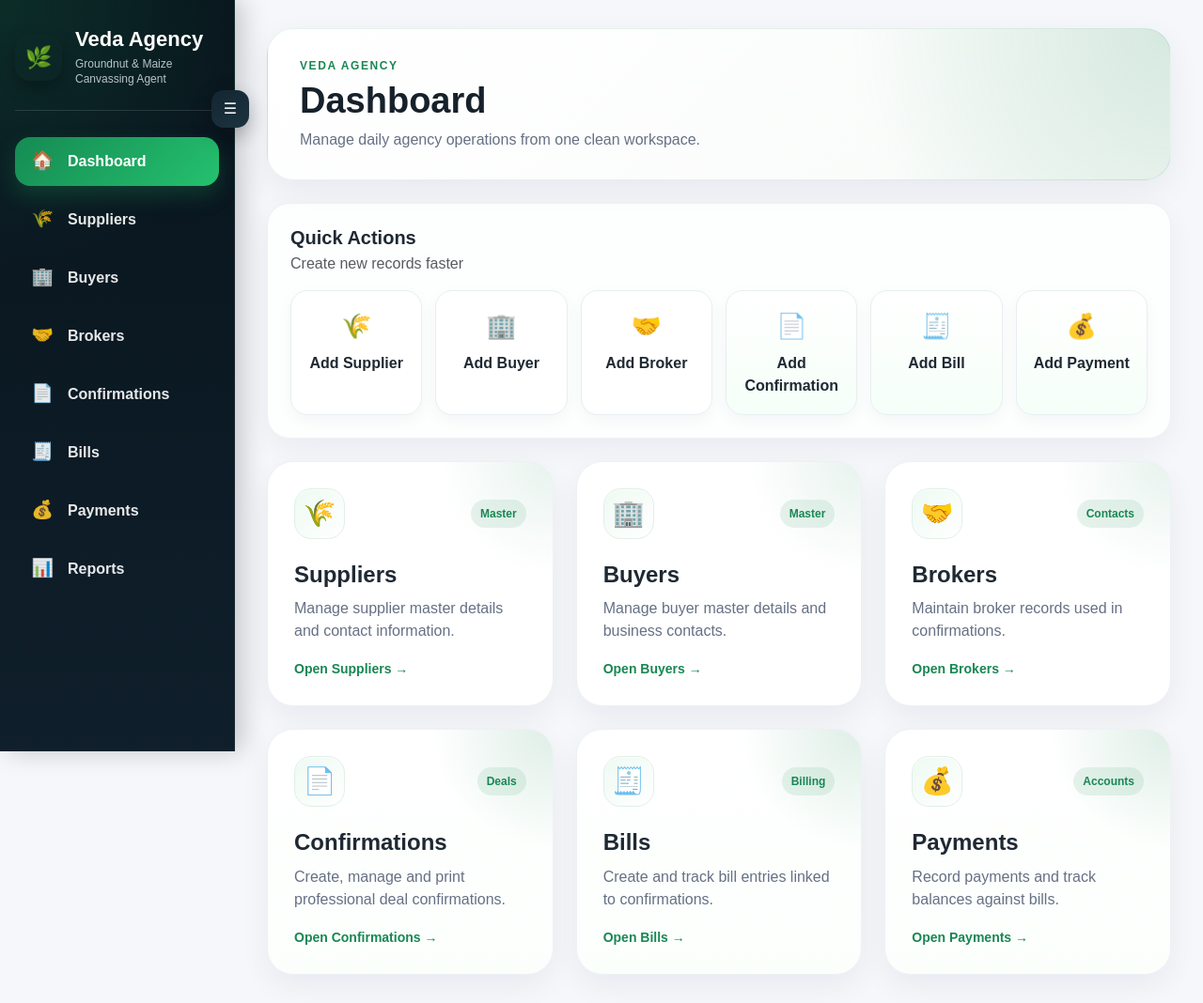
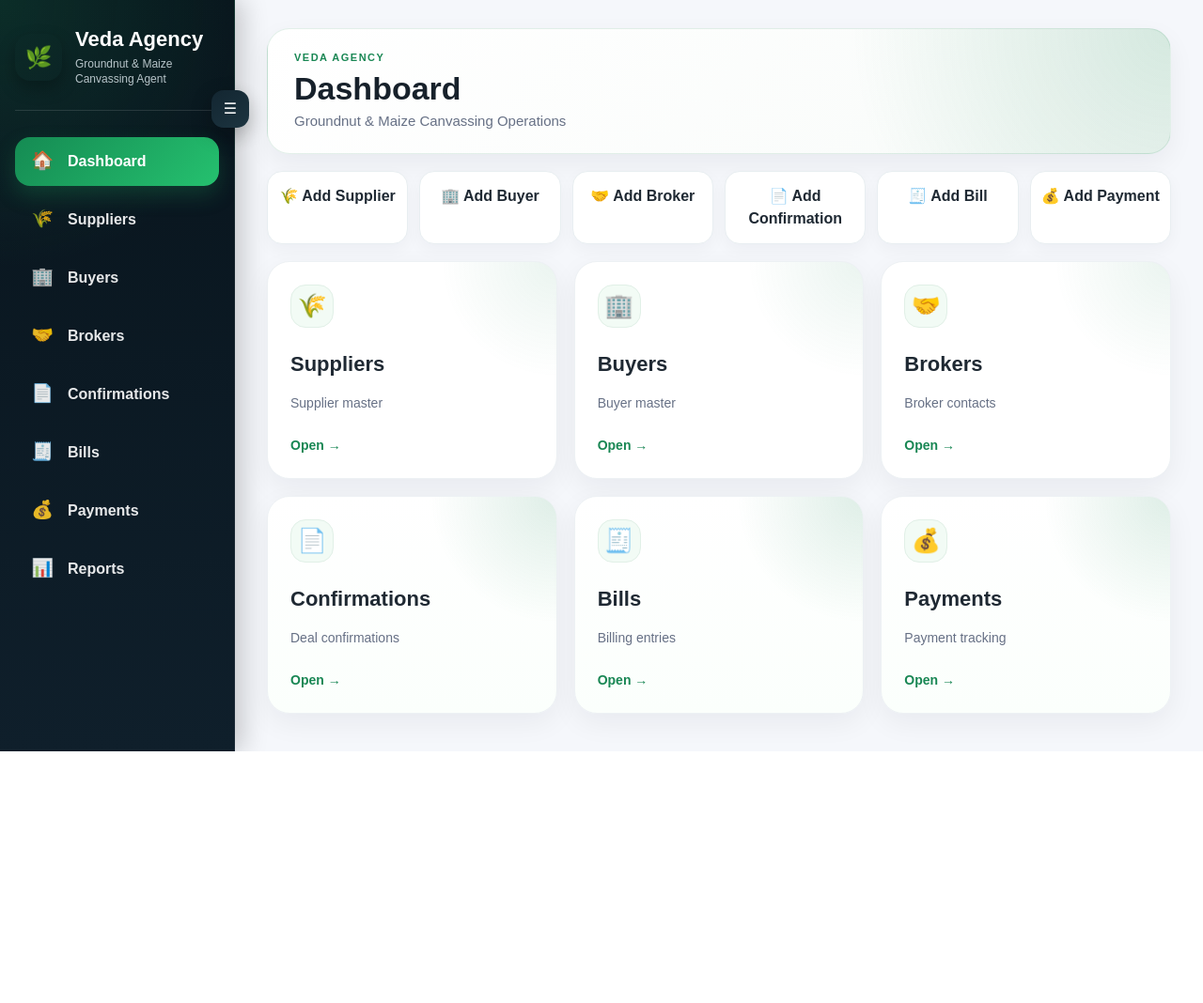
Before and after one commit to vedavyas-1296/Veda-Agency, a Django app: page / in a window 1280 px wide. Shown: the whole page at 94% size. After the commit the page ends 800 px from the top, so only its background shows below. Run offline with Django 5.2, Linux system fonts and the light colour scheme; data comes from the database, SQL or seed files in the repository.

Commit message:
new Dashboard fits the screen

```diff
--- a/transactions/templates/transactions/dashboard.html
+++ b/transactions/templates/transactions/dashboard.html
@@ -4,117 +4,67 @@
 
 {% block content %}
 
-<div class="modern-dashboard">
+<div class="compact-dashboard">
 
-    <div class="dashboard-hero mb-4">
+    <div class="dashboard-top">
         <div>
-            <p class="hero-label">Veda Agency</p>
+            <p class="hero-label">VEDA AGENCY</p>
             <h1>Dashboard</h1>
-            <p>Manage daily agency operations from one clean workspace.</p>
+            <p>Groundnut & Maize Canvassing Operations</p>
         </div>
     </div>
 
-    <div class="quick-actions-panel mb-4">
-        <div class="d-flex justify-content-between align-items-center flex-wrap gap-3 mb-3">
-            <div>
-                <h5 class="mb-1">Quick Actions</h5>
-                <p class="text-muted mb-0">Create new records faster</p>
-            </div>
-        </div>
-
-        <div class="quick-action-grid">
-            <a href="/add-supplier/" class="quick-action-card">
-                <span>🌾</span>
-                <div>Add Supplier</div>
-            </a>
-
-            <a href="/add-buyer/" class="quick-action-card">
-                <span>🏢</span>
-                <div>Add Buyer</div>
-            </a>
-
-            <a href="/add-broker/" class="quick-action-card">
-                <span>🤝</span>
-                <div>Add Broker</div>
-            </a>
-
-            <a href="/add-confirmation/" class="quick-action-card success">
-                <span>📄</span>
-                <div>Add Confirmation</div>
-            </a>
-
-            <a href="/add-bill/" class="quick-action-card success">
-                <span>🧾</span>
-                <div>Add Bill</div>
-            </a>
-
-            <a href="/add-payment/" class="quick-action-card success">
-                <span>💰</span>
-                <div>Add Payment</div>
-            </a>
-        </div>
+    <div class="quick-strip">
+        <a href="/add-supplier/">🌾 Add Supplier</a>
+        <a href="/add-buyer/">🏢 Add Buyer</a>
+        <a href="/add-broker/">🤝 Add Broker</a>
+        <a href="/add-confirmation/">📄 Add Confirmation</a>
+        <a href="/add-bill/">🧾 Add Bill</a>
+        <a href="/add-payment/">💰 Add Payment</a>
     </div>
 
-    <div class="module-grid">
+    <div class="dashboard-grid">
 
-        <a href="/suppliers/" class="modern-module-card">
-            <div class="module-top">
-                <div class="module-badge">🌾</div>
-                <span>Master</span>
-            </div>
+        <a href="/suppliers/" class="dash-card">
+            <div class="dash-icon">🌾</div>
             <h4>Suppliers</h4>
-            <p>Manage supplier master details and contact information.</p>
-            <div class="module-footer">Open Suppliers →</div>
+            <p>Supplier master</p>
+            <span>Open →</span>
         </a>
 
-        <a href="/buyers/" class="modern-module-card">
-            <div class="module-top">
-                <div class="module-badge">🏢</div>
-                <span>Master</span>
-            </div>
+        <a href="/buyers/" class="dash-card">
+            <div class="dash-icon">🏢</div>
             <h4>Buyers</h4>
-            <p>Manage buyer master details and business contacts.</p>
-            <div class="module-footer">Open Buyers →</div>
+            <p>Buyer master</p>
+            <span>Open →</span>
         </a>
 
-        <a href="/brokers/" class="modern-module-card">
-            <div class="module-top">
-                <div class="module-badge">🤝</div>
-                <span>Contacts</span>
-            </div>
+        <a href="/brokers/" class="dash-card">
+            <div class="dash-icon">🤝</div>
             <h4>Brokers</h4>
-            <p>Maintain broker records used in confirmations.</p>
-            <div class="module-footer">Open Brokers →</div>
+            <p>Broker contacts</p>
+            <span>Open →</span>
         </a>
 
-        <a href="/confirmations/" class="modern-module-card highlight">
-            <div class="module-top">
-                <div class="module-badge">📄</div>
-                <span>Deals</span>
-            </div>
+        <a href="/confirmations/" class="dash-card primary">
+            <div class="dash-icon">📄</div>
             <h4>Confirmations</h4>
-            <p>Create, manage and print professional deal confirmations.</p>
-            <div class="module-footer">Open Confirmations →</div>
+            <p>Deal confirmations</p>
+            <span>Open →</span>
         </a>
 
-        <a href="/bills/" class="modern-module-card highlight">
-            <div class="module-top">
-                <div class="module-badge">🧾</div>
-                <span>Billing</span>
-            </div>
+        <a href="/bills/" class="dash-card primary">
+            <div class="dash-icon">🧾</div>
             <h4>Bills</h4>
-            <p>Create and track bill entries linked to confirmations.</p>
-            <div class="module-footer">Open Bills →</div>
+            <p>Billing entries</p>
+            <span>Open →</span>
         </a>
 
-        <a href="/payments/" class="modern-module-card highlight">
-            <div class="module-top">
-                <div class="module-badge">💰</div>
-                <span>Accounts</span>
-            </div>
+        <a href="/payments/" class="dash-card primary">
+            <div class="dash-icon">💰</div>
             <h4>Payments</h4>
-            <p>Record payments and track balances against bills.</p>
-            <div class="module-footer">Open Payments →</div>
+            <p>Payment tracking</p>
+            <span>Open →</span>
         </a>
 
     </div>
@@ -122,207 +72,150 @@
 </div>
 
 <style>
-    .modern-dashboard {
-        animation: fadeIn 0.25s ease;
+    .compact-dashboard {
+        min-height: calc(100vh - 70px);
+        display: flex;
+        flex-direction: column;
+        gap: 18px;
     }
 
-    .dashboard-hero {
+    .dashboard-top {
         background:
             radial-gradient(circle at top right, rgba(25,135,84,0.16), transparent 35%),
             linear-gradient(135deg, #ffffff, #f8fbf9);
-        border: 1px solid rgba(25,135,84,0.10);
-        border-radius: 28px;
-        padding: 30px 34px;
-        box-shadow: 0 12px 36px rgba(15,23,42,0.06);
+        border: 1px solid rgba(25,135,84,0.12);
+        border-radius: 24px;
+        padding: 22px 28px;
+        box-shadow: 0 10px 28px rgba(15,23,42,0.055);
     }
 
     .hero-label {
-        text-transform: uppercase;
-        letter-spacing: 1.6px;
-        font-size: 12px;
+        margin: 0 0 4px 0;
+        font-size: 11px;
+        letter-spacing: 1.5px;
         color: #198754;
         font-weight: 900;
-        margin-bottom: 6px;
     }
 
-    .dashboard-hero h1 {
-        font-size: 38px;
+    .dashboard-top h1 {
+        margin: 0 0 4px 0;
+        font-size: 34px;
         font-weight: 900;
-        margin-bottom: 6px;
         color: #17212b;
     }
 
-    .dashboard-hero p:last-child {
+    .dashboard-top p:last-child {
+        margin: 0;
         color: #667085;
-        margin-bottom: 0;
-        font-size: 16px;
+        font-size: 15px;
     }
 
-    .quick-actions-panel {
-        background: rgba(255,255,255,0.86);
+    .quick-strip {
+        display: grid;
+        grid-template-columns: repeat(6, 1fr);
+        gap: 12px;
+    }
+
+    .quick-strip a {
+        text-decoration: none;
+        background: #ffffff;
+        border: 1px solid #e8eef1;
+        border-radius: 16px;
+        padding: 14px 10px;
+        text-align: center;
+        color: #1f2933;
+        font-weight: 800;
+        box-shadow: 0 6px 18px rgba(15,23,42,0.04);
+        transition: 0.2s ease;
+    }
+
+    .quick-strip a:hover {
+        transform: translateY(-3px);
+        color: #198754;
+        border-color: rgba(25,135,84,0.25);
+    }
+
+    .dashboard-grid {
+        display: grid;
+        grid-template-columns: repeat(3, 1fr);
+        gap: 18px;
+        flex: 1;
+    }
+
+    .dash-card {
+        text-decoration: none;
+        color: #1f2933;
+        background:
+            radial-gradient(circle at top right, rgba(25,135,84,0.09), transparent 32%),
+            #ffffff;
         border: 1px solid #edf1f4;
         border-radius: 24px;
         padding: 24px;
-        box-shadow: 0 10px 30px rgba(15,23,42,0.05);
+        min-height: 155px;
+        box-shadow: 0 10px 30px rgba(15,23,42,0.055);
+        transition: 0.22s ease;
+        display: flex;
+        flex-direction: column;
+        justify-content: space-between;
     }
 
-    .quick-actions-panel h5 {
-        font-weight: 900;
+    .dash-card:hover {
+        transform: translateY(-5px);
+        box-shadow: 0 18px 42px rgba(15,23,42,0.10);
+        border-color: rgba(25,135,84,0.26);
         color: #1f2933;
     }
 
-    .quick-action-grid {
-        display: grid;
-        grid-template-columns: repeat(6, minmax(120px, 1fr));
-        gap: 14px;
-    }
-
-    .quick-action-card {
-        text-decoration: none;
-        color: #1f2933;
-        background: #ffffff;
-        border: 1px solid #e8eef1;
-        border-radius: 18px;
-        padding: 18px 14px;
-        text-align: center;
-        font-weight: 800;
-        box-shadow: 0 6px 18px rgba(15,23,42,0.04);
-        transition: all 0.2s ease;
-    }
-
-    .quick-action-card span {
-        display: block;
-        font-size: 26px;
-        margin-bottom: 8px;
-    }
-
-    .quick-action-card:hover {
-        transform: translateY(-4px);
-        color: #198754;
-        border-color: rgba(25,135,84,0.22);
-        box-shadow: 0 14px 28px rgba(15,23,42,0.08);
-    }
-
-    .quick-action-card.success {
-        background: linear-gradient(180deg, #ffffff, #f5fff8);
-    }
-
-    .module-grid {
-        display: grid;
-        grid-template-columns: repeat(3, 1fr);
-        gap: 24px;
-    }
-
-    .modern-module-card {
-        position: relative;
-        overflow: hidden;
-        text-decoration: none;
-        color: #1f2933;
+    .dash-card.primary {
         background:
-            radial-gradient(circle at top right, rgba(25,135,84,0.10), transparent 30%),
-            #ffffff;
-        border: 1px solid #edf1f4;
-        border-radius: 28px;
-        padding: 28px;
-        min-height: 220px;
-        box-shadow: 0 12px 32px rgba(15,23,42,0.055);
-        transition: all 0.22s ease;
-    }
-
-    .modern-module-card:hover {
-        transform: translateY(-6px);
-        box-shadow: 0 20px 48px rgba(15,23,42,0.11);
-        border-color: rgba(25,135,84,0.25);
-        color: #1f2933;
-    }
-
-    .modern-module-card.highlight {
-        background:
-            radial-gradient(circle at top right, rgba(25,135,84,0.14), transparent 32%),
+            radial-gradient(circle at top right, rgba(25,135,84,0.14), transparent 35%),
             linear-gradient(180deg, #ffffff, #fbfffc);
     }
 
-    .module-top {
-        display: flex;
-        justify-content: space-between;
-        align-items: center;
-        margin-bottom: 24px;
-    }
-
-    .module-top span {
-        font-size: 12px;
-        font-weight: 900;
-        color: #198754;
-        background: rgba(25,135,84,0.10);
-        padding: 6px 10px;
-        border-radius: 999px;
-    }
-
-    .module-badge {
-        width: 54px;
-        height: 54px;
-        border-radius: 18px;
-        background: linear-gradient(135deg, #eefaf3, #ffffff);
-        border: 1px solid #e2efe8;
+    .dash-icon {
+        width: 46px;
+        height: 46px;
+        border-radius: 16px;
+        background: #f2fbf5;
         display: flex;
         align-items: center;
         justify-content: center;
-        font-size: 28px;
-        box-shadow: inset 0 1px 0 rgba(255,255,255,0.8);
+        font-size: 25px;
+        border: 1px solid #e1f0e7;
     }
 
-    .modern-module-card h4 {
-        font-size: 24px;
+    .dash-card h4 {
+        margin: 12px 0 4px 0;
+        font-size: 22px;
         font-weight: 900;
-        margin-bottom: 10px;
     }
 
-    .modern-module-card p {
+    .dash-card p {
+        margin: 0;
         color: #667085;
-        line-height: 1.5;
-        min-height: 48px;
-        margin-bottom: 18px;
+        font-size: 14px;
     }
 
-    .module-footer {
+    .dash-card span {
+        margin-top: 10px;
         color: #198754;
         font-weight: 900;
         font-size: 14px;
     }
 
-    @keyframes fadeIn {
-        from {
-            opacity: 0;
-            transform: translateY(4px);
-        }
-
-        to {
-            opacity: 1;
-            transform: translateY(0);
-        }
-    }
-
     @media (max-width: 1200px) {
-        .quick-action-grid {
+        .quick-strip {
             grid-template-columns: repeat(3, 1fr);
         }
 
-        .module-grid {
+        .dashboard-grid {
             grid-template-columns: repeat(2, 1fr);
         }
     }
 
     @media (max-width: 768px) {
-        .dashboard-hero {
-            padding: 24px;
-        }
-
-        .dashboard-hero h1 {
-            font-size: 30px;
-        }
-
-        .quick-action-grid,
-        .module-grid {
+        .quick-strip,
+        .dashboard-grid {
             grid-template-columns: 1fr;
         }
     }
```
